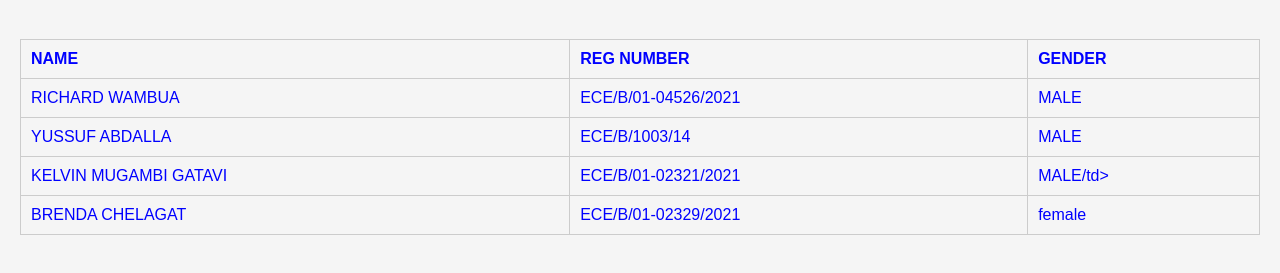
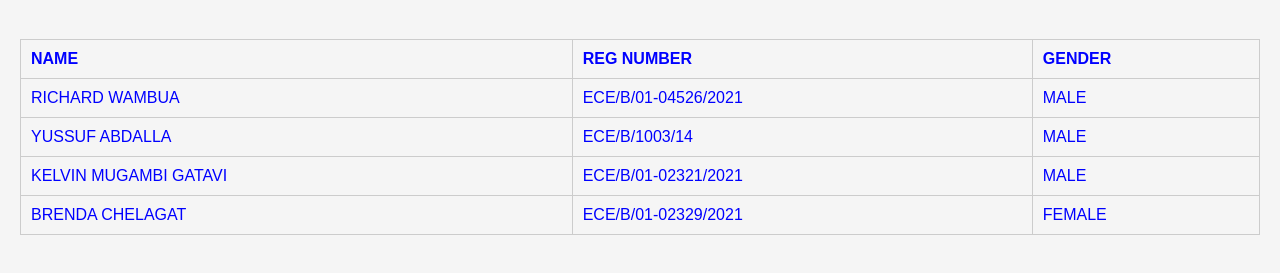
Before and after one commit to Briametr/mmustdemo, a plain HTML site: page profile.html in a window 1280 px wide. Shown: the part 139-412 px from the top of the page. Drawn offline with Linux system fonts and the light colour scheme.

Commit message:
Update profile.html

```diff
--- a/profile.html
+++ b/profile.html
@@ -40,12 +40,12 @@
              <tr>
                 <td>KELVIN MUGAMBI GATAVI</td>
                 <td>ECE/B/01-02321/2021</td>
-                <td>MALE/td>
+                <td>MALE</td>
             </tr>
              <tr>
                 <td>BRENDA CHELAGAT</td>
                 <td>ECE/B/01-02329/2021</td>
-                <td>female</td>
+                <td>FEMALE</td>
             </tr>
         </tbody>
     </table>
```
